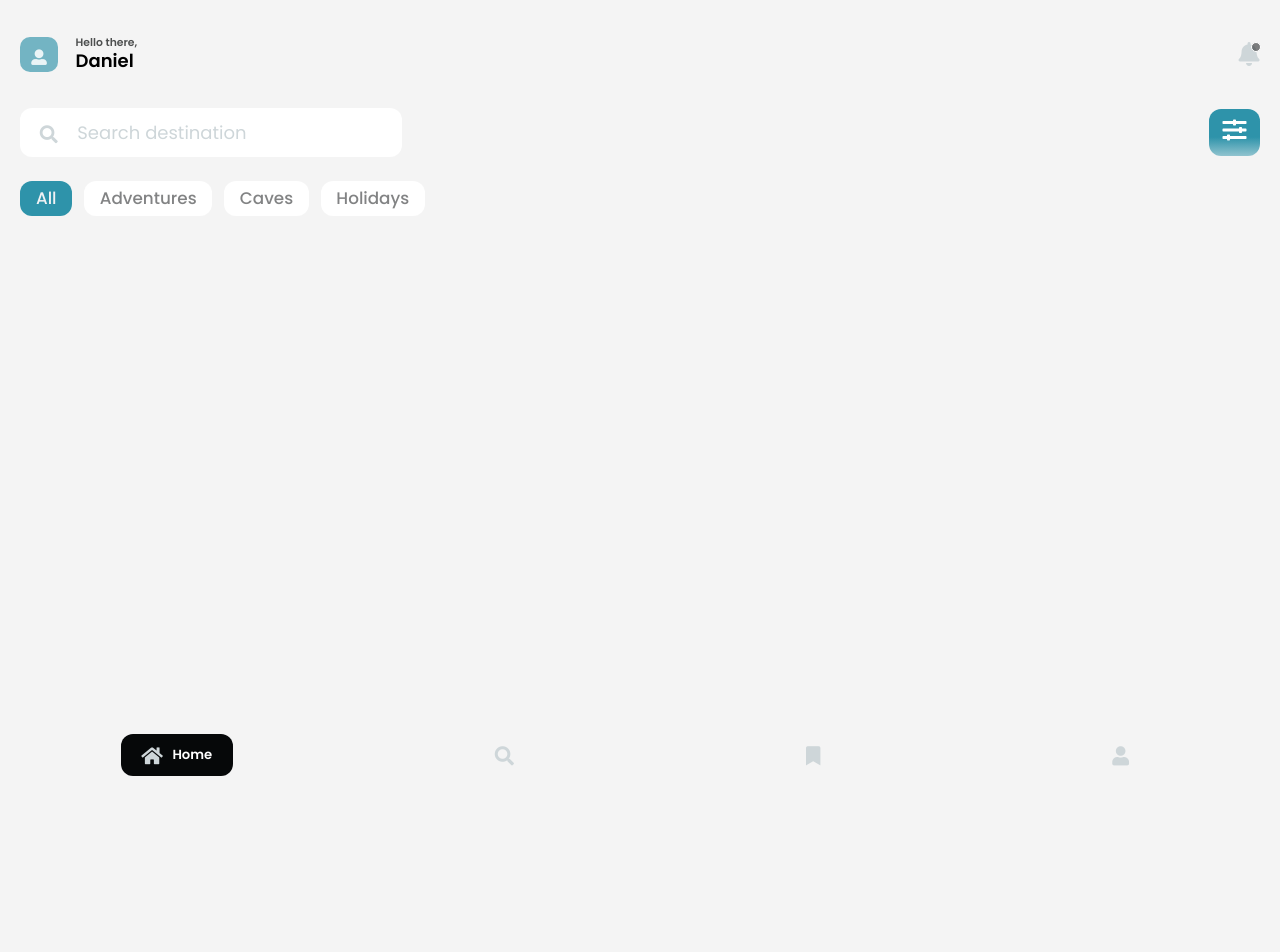
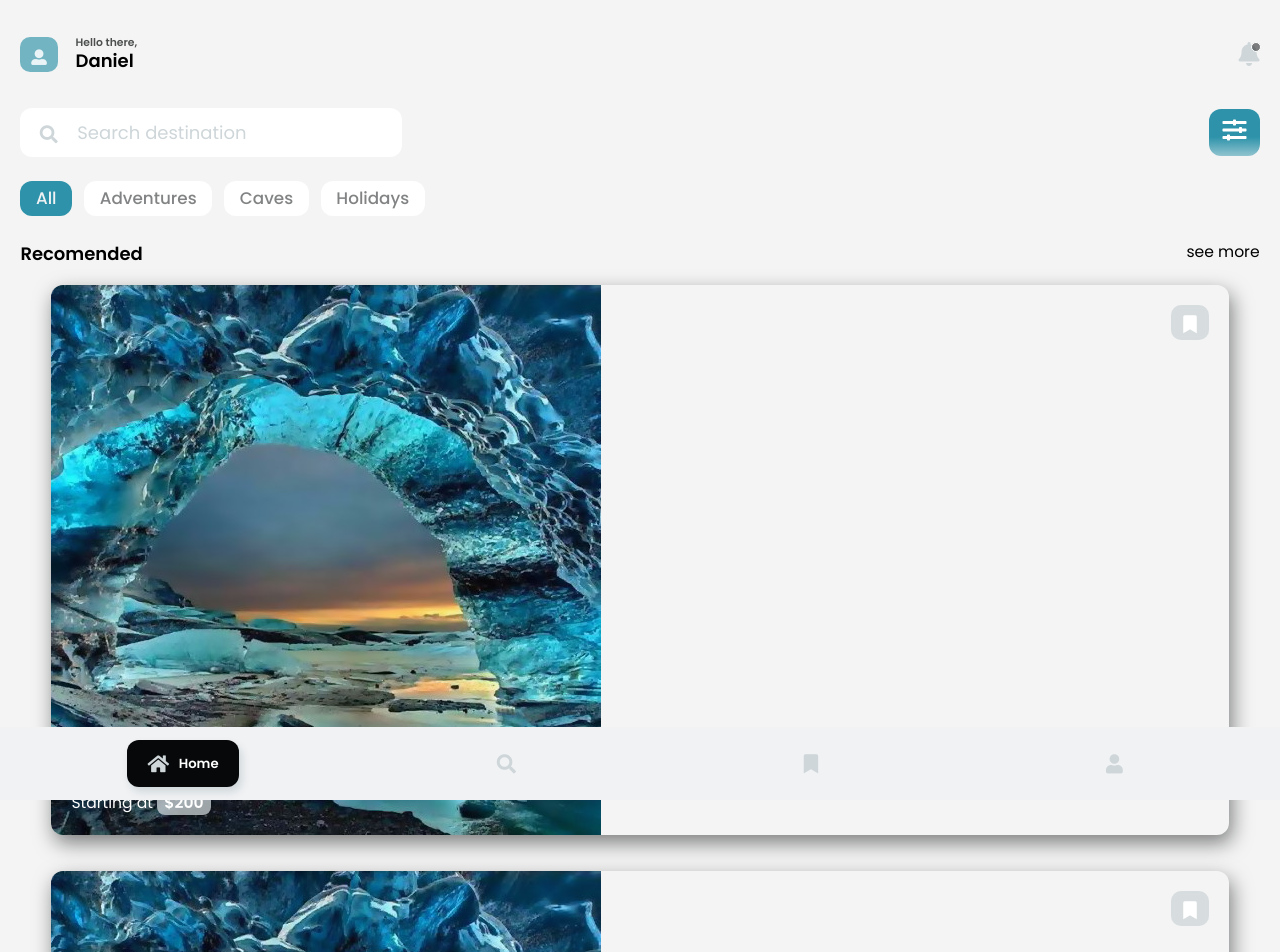
Before and after one commit to or-abdillh/travel-app-2, a Vue app: page / in a window 1280 px wide. Shown: the top 952 px of the page. Built offline with nearby package versions, Linux system fonts and the light colour scheme.

Commit message:
Create Card Component and styling

```diff
--- /dev/null
+++ b/src/components/Card.vue
@@ -0,0 +1,33 @@
+<template>
+   <div class="card-wrapper">
+      <img src="/ice-cave.jpeg" />
+      <span class="card-bookmark" >
+         <i class="fa fa-bookmark" ></i>
+      </span>
+      <div class="card-content">
+         <strong>Ice Caves</strong>
+         <small>
+            <i class="fas fa-map-marker-alt"></i>
+            Iceland
+         </small>
+         <small>
+            Starting at
+            <span>$200</span>
+         </small>
+      </div>
+   </div>
+</template>
+
+<script>
+
+   export default {
+      name: 'Card'
+   }
+
+</script>
+
+<style lang="scss" >
+
+   @import './src/sass/_card';
+
+</style>
--- /dev/null
+++ b/src/sass/_card.scss
@@ -0,0 +1,62 @@
+@import './_colors';
+@import './_mixins';
+
+.card-wrapper {
+   max-width: 95%;
+   border-radius: 12px;
+   overflow: hidden;
+   margin: .75rem auto 1.5rem;
+   box-shadow: 3px 8px 20px rgba($dark, .5);
+   position: relative;
+
+   img {
+      max-width: 100%;
+      display: block;
+      line-height: 0;
+   }
+
+   .card-bookmark {
+      position: absolute;
+      top: 20px;
+      right: 20px;
+      background: rgba($gray, .75);
+      border-radius: 10px;
+      padding: 0 .5rem;
+      backdrop-filter: blur(2px);
+
+      i {
+         color: white;
+         font-size: .75rem;
+      }
+   }
+
+   .card-content {
+      position: absolute;
+      bottom: 20px;
+      left: 20px;
+      display: flex;
+      flex-direction: column;
+
+      strong, small {
+         display: block;
+         width: 100%;
+         color: white;
+      }
+      strong {
+         font-weight: 700;
+      }
+
+      small, i, span {
+         font-size: .65rem;
+      }
+      span {
+         display: inline-block;
+         background: rgba($gray, .75);
+         backdrop-filter: blur(2px);
+         padding: .05rem .3rem;
+         font-weight: 700;
+         border-radius: 8px;
+      }
+
+   }
+}
--- a/src/sass/_category.scss
+++ b/src/sass/_category.scss
@@ -6,6 +6,7 @@
    overflow: scroll;
    display: flex;
    flex-wrap: nowrap;
+   margin-bottom: 1rem;
 
    &::-webkit-scrollbar {
       display: none;
--- a/src/sass/_home.scss
+++ b/src/sass/_home.scss
@@ -2,5 +2,23 @@
 @import './_mixins';
 
 #home {
-   @include padd()
+   @include padd();
+
+   .content {
+      width: 100%;
+
+
+      .content-title {
+         display: flex;
+         justify-content: space-between;
+
+         strong {
+            font-size: .75rem;
+         }
+
+         small {
+            font-size: .65rem;
+         }
+      }
+   }
 }
--- a/src/sass/_nav.scss
+++ b/src/sass/_nav.scss
@@ -4,15 +4,18 @@
 .nav {
    @include flex-center(space-around, row);
    max-width: 100%;
-   padding-bottom: 1rem;
+   padding: .55rem .35rem;
    position: fixed;
    bottom: 0;
    left: 0;
    right: 0;
+   background: $flash-white;
+   z-index: 99;
 
    .active {
       background: $dark;
-      border-radius: 12px;;
+      border-radius: 12px;
+      box-shadow: 3px 5px 8px $gray;
 
       i, span {
          color: white;
@@ -21,7 +24,7 @@
 
    .nav-item {
       @include flex-center(space-between, row);
-      padding: .45rem .85rem;
+      padding: .55rem .85rem;
       transition: .1s;
 
       span {
--- a/src/views/Home.vue
+++ b/src/views/Home.vue
@@ -4,6 +4,17 @@
       <SearchBar></SearchBar>
       <Category></Category>
       <Nav></Nav>
+      <div class="content">
+         <div class="content-title">
+            <strong>Recomended</strong>
+            <small>see more</small>
+         </div>
+         <div class="content-card">
+            <template v-for="card in 4" :key="card" >
+               <Card></Card>
+            </template>
+         </div>
+      </div>
    </section>
 </template>
 
@@ -13,6 +24,7 @@
    import SearchBar from '../components/SearchBar.vue'
    import Category from '../components/Category.vue'
    import Nav from '../components/Nav.vue'
+   import Card from '../components/Card.vue'
 
    export default {
       name: 'Home',
@@ -20,7 +32,8 @@
          Header,
          SearchBar,
          Category,
-         Nav
+         Nav,
+         Card
       }
    }
 </script>
```
